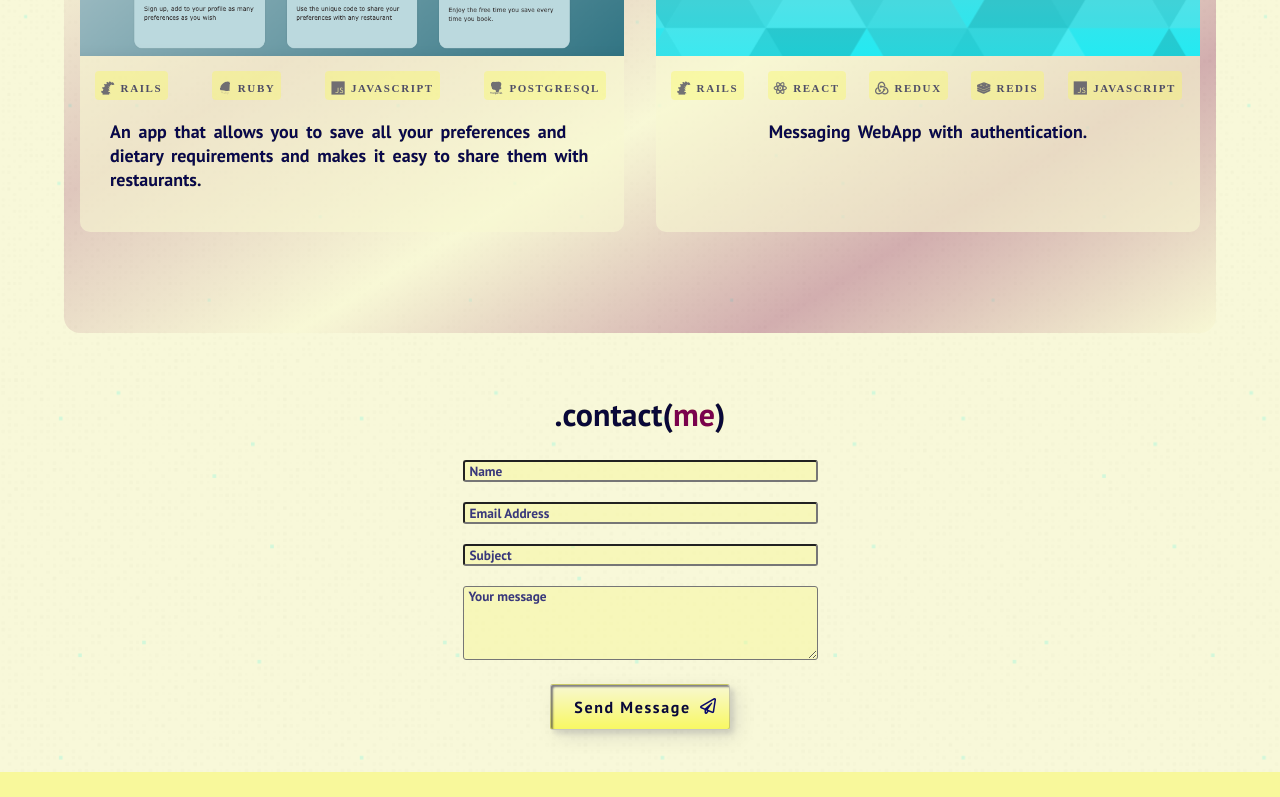
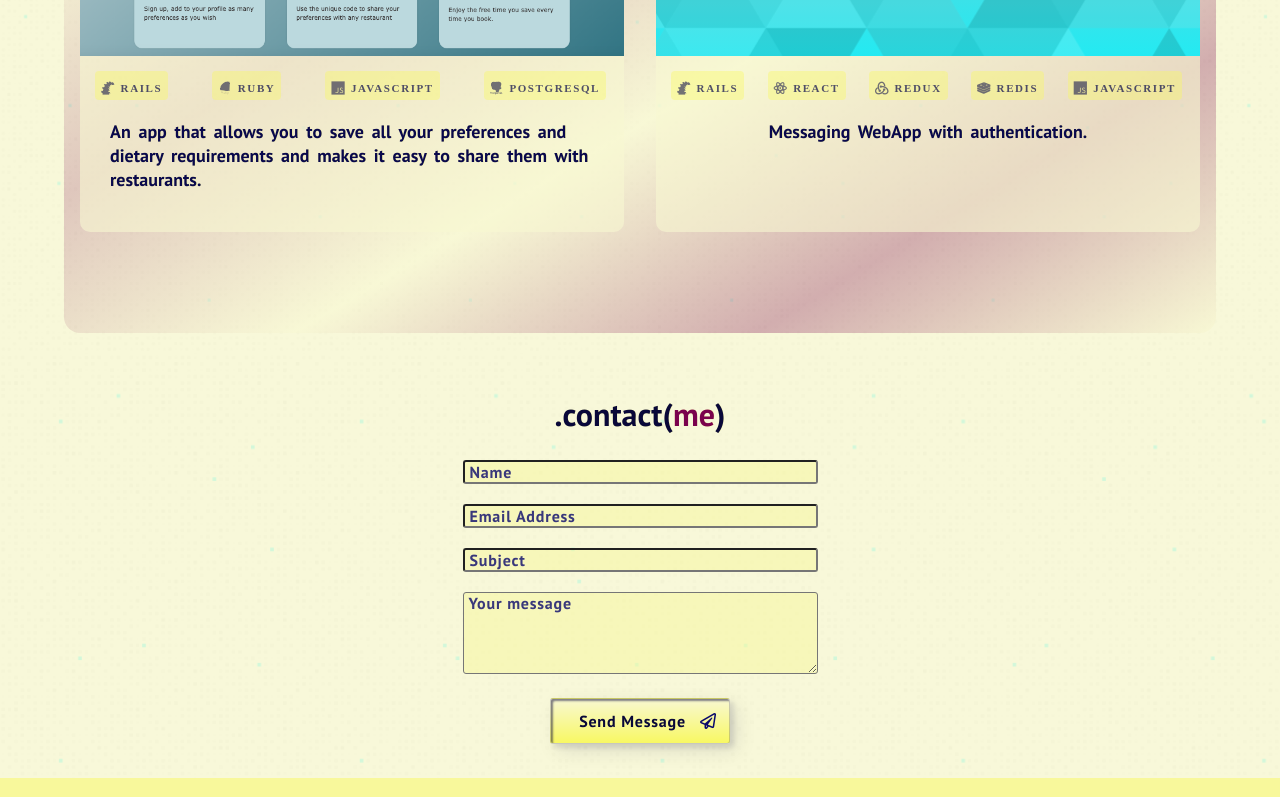
Before and after one commit to alex4tm/portfolio-v1, a React (Create React App) app: page / in a window 1280 px wide. Shown: the part 2000-2797 px from the top of the page. Built offline with nearby package versions, Linux system fonts and the light colour scheme.

Commit message:
adjusted contact us button icon position and color weight before hover

```diff
--- a/src/components/Button.css
+++ b/src/components/Button.css
@@ -2,7 +2,7 @@
 .btn {
   width: fit-content;
   height: auto;
-  color: rgb(var(--color-main-300));
+  color: rgb(var(--color-main-500));
   border-radius: 3px;
   padding: 10px 20px;
   background: transparent;
--- a/src/components/ContactUs.css
+++ b/src/components/ContactUs.css
@@ -9,6 +9,7 @@
   min-height: 365px;
   margin-top: 0;
   margin-bottom: 0;
+  padding-bottom: 1.5rem;
 }
 
 .contact-container h1 {
@@ -36,6 +37,8 @@
   padding-left: 5px;
   border-radius: 3px;
   color: rgba(var(--color-background-main-500)); ;
+  font-size: 1rem;
+  letter-spacing: 0.05rem;
 }
 
 .contact-wrapper input::placeholder {
@@ -62,11 +65,6 @@
   padding: 10px;
 }
 
-#submit-btn input {
-
-  margin-bottom: 2rem;
-}
-
 .submit-btn {
   position: relative;
 }
@@ -74,7 +72,7 @@
 .submit-btn i {
   position: absolute;
   left: 80%;
-  top: 25%;
+  top: 38%;
   color: rgb(var(--color-main-300));
   z-index: 2;
 }
```
